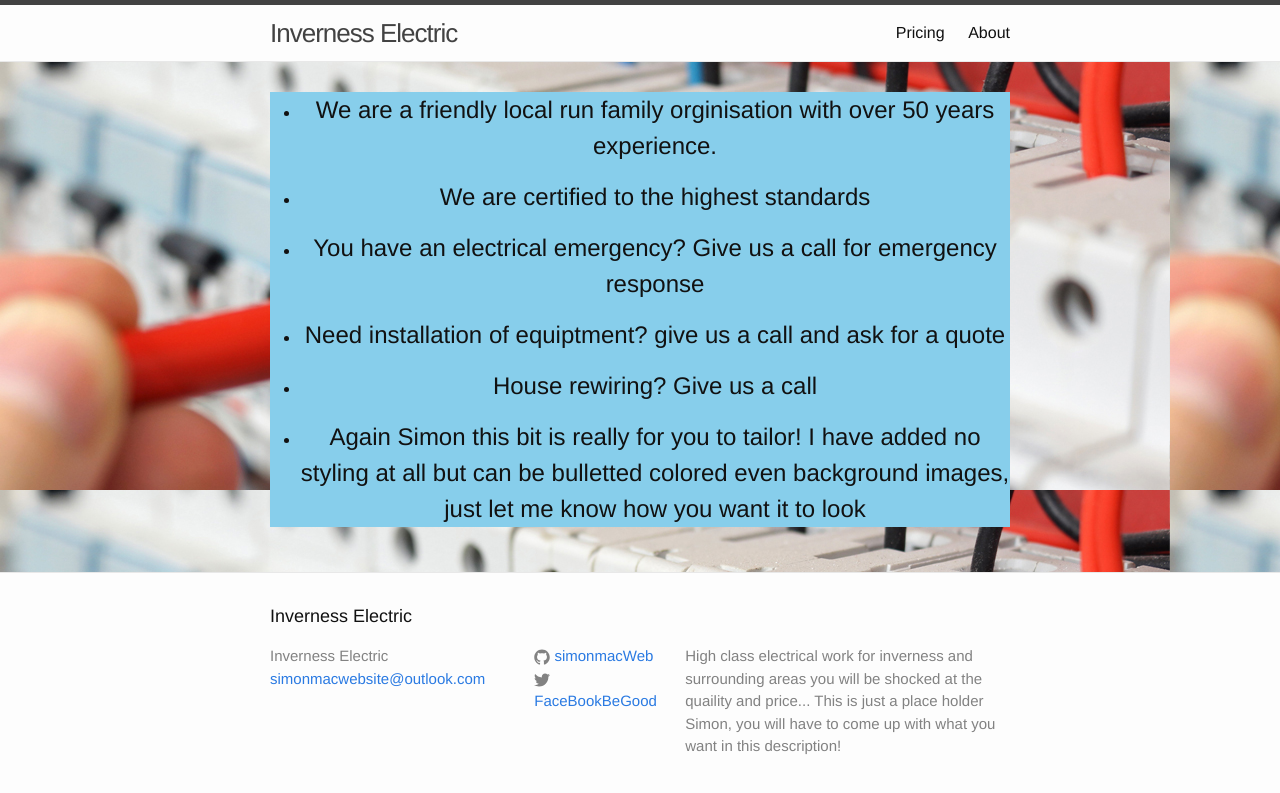
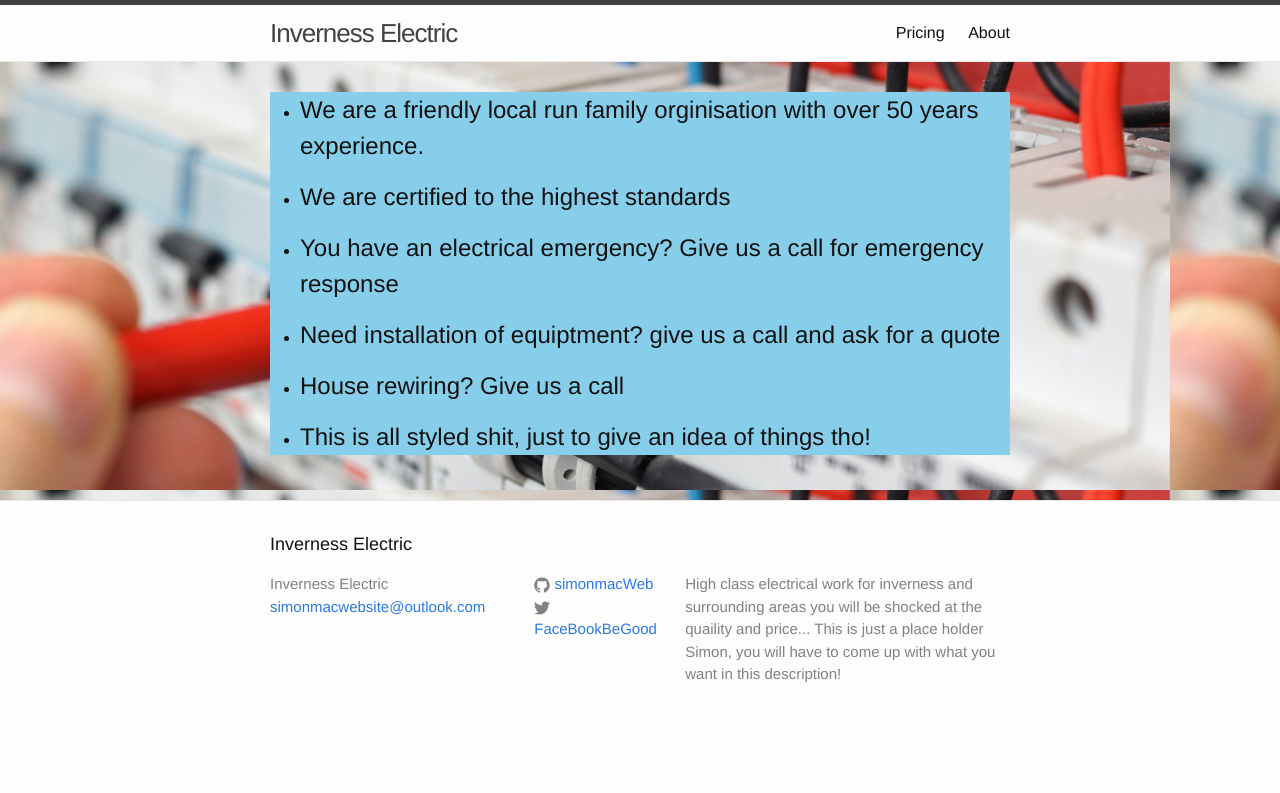
Before and after one commit to simonmacweb/simonmacweb.github.io, a Jekyll site: the page built from index.html, in a window 1280 px wide. Shown: the top 793 px of the page. Built offline with Jekyll 4.4.1, drawn with Linux system fonts in a browser that asks for light colours.

Commit message:
Update index.html

```diff
--- a/index.html
+++ b/index.html
@@ -6,23 +6,22 @@ layout: default
 <div style="background-color:skyblue;">
 <ul >
   <li>
-    <h2 style="color:Gret;text-align:center">We are a friendly local run family orginisation with over 50 years experience.</h1>
+    <h2 style="color:Gret;text-align:left">We are a friendly local run family orginisation with over 50 years experience.</h1>
   </li>
   <li>
-    <h2 style="color:Gret;text-align:center">We are certified to the highest standards</h1>
+    <h2 style="color:Gret;text-align:left">We are certified to the highest standards</h1>
   </li>
   <li>
-    <h2 style="color:Gret;text-align:center">You have an electrical emergency? Give us a call for emergency response</h1>
+    <h2 style="color:Gret;text-align:left">You have an electrical emergency? Give us a call for emergency response</h1>
   </li>
   <li>
-    <h2 style="color:Gret;text-align:center">Need installation of equiptment? give us a call and ask for a quote</h1>
+    <h2 style="color:Gret;text-align:left">Need installation of equiptment? give us a call and ask for a quote</h1>
   </li>
   <li>
-    <h2 style="color:Gret;text-align:center">House rewiring? Give us a call</h1>
+    <h2 style="color:Gret;text-align:left">House rewiring? Give us a call</h1>
   </li>
   <li>
-    <h2 style="color:Gret;text-align:center">Again Simon this bit is really for you to tailor! I have added no styling at all
-    but can be bulletted colored even background images, just let me know how you want it to look</h1>
+    <h2 style="color:Gret;text-align:left">This is all styled shit, just to give an idea of things tho!</h1>
   </li>
 
 </ul>
```
